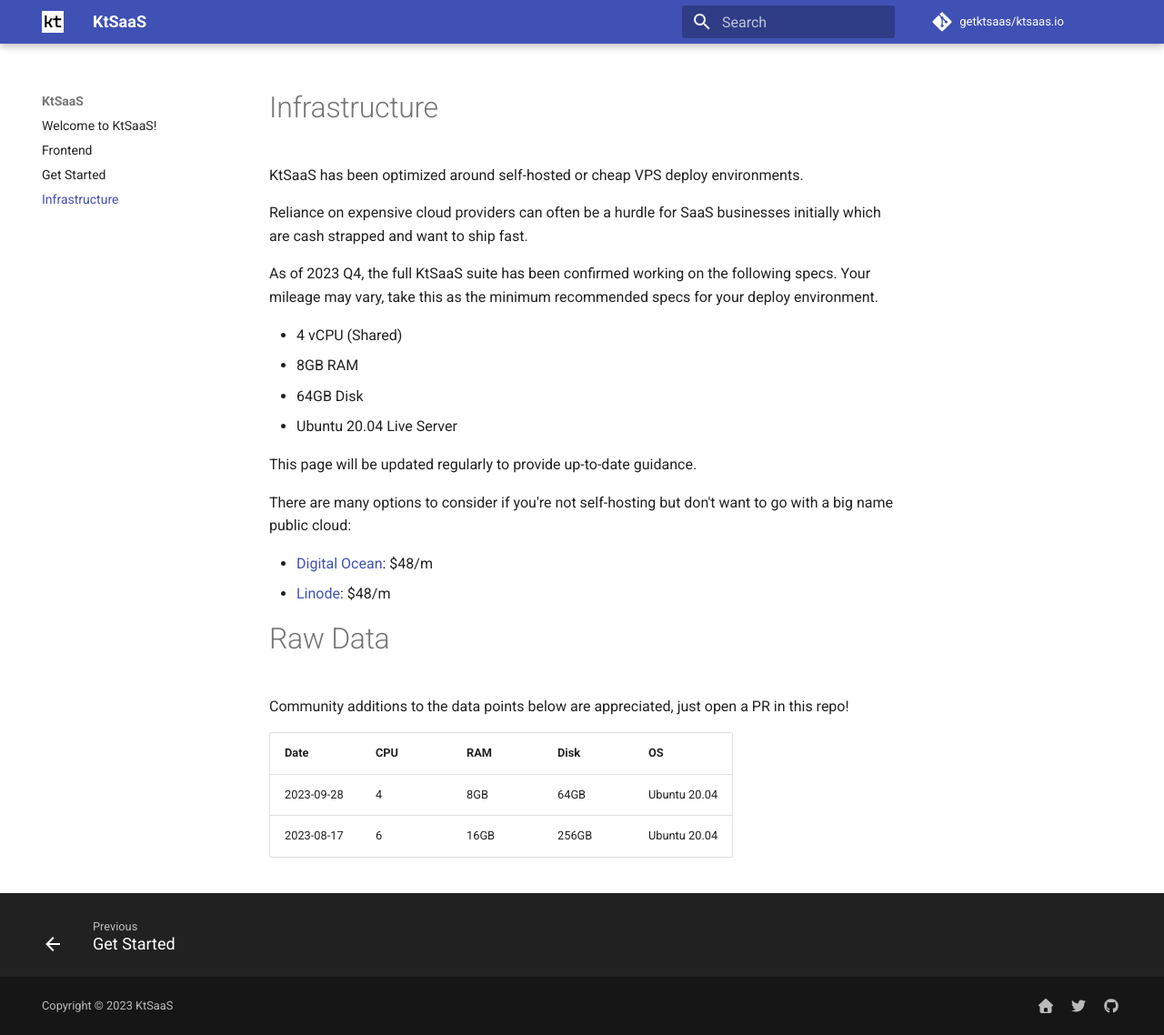
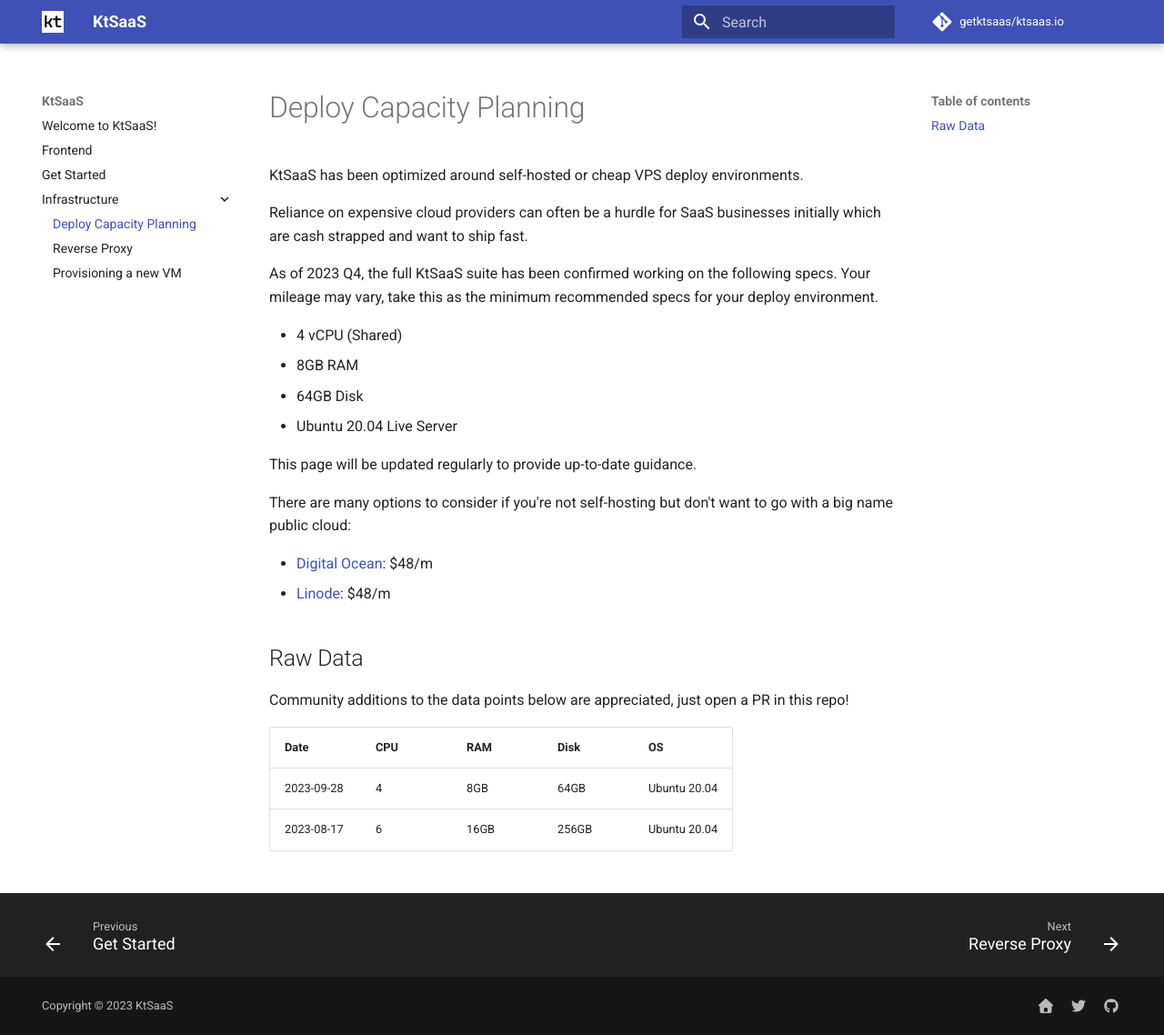
Before and after one commit to getktsaas/ktsaas.io, an MkDocs documentation site: the page built from docs/docs/infrastructure/deploy-capacity-planning.md, in a window 1280 px wide and 1138 px high. Shown: the whole window at 91% size. Built offline with MkDocs 1.6.1 and Material for MkDocs 9.7.7, drawn with Linux system fonts in a browser that asks for light colours; comment, search, counter and statistics services are not loaded.

Commit message:
More docs

```diff
--- a/docs/docs/infrastructure.md
+++ b/docs/docs/infrastructure/deploy-capacity-planning.md
@@ -1,4 +1,4 @@
-# Infrastructure
+# Deploy Capacity Planning
 
 KtSaaS has been optimized around self-hosted or cheap VPS deploy environments.
 
@@ -18,7 +18,7 @@ There are many options to consider if you're not self-hosting but don't want to
 - [Digital Ocean](): $48/m
 - [Linode](): $48/m
 
-# Raw Data
+## Raw Data
 
 Community additions to the data points below are appreciated, just open a PR in this repo!
 
```
Also changed, not shown: docs/docs/infrastructure/reverse-proxy.md (added, +11 -0 lines), docs/docs/infrastructure/vm-dependencies.md (added, +22 -0 lines).
